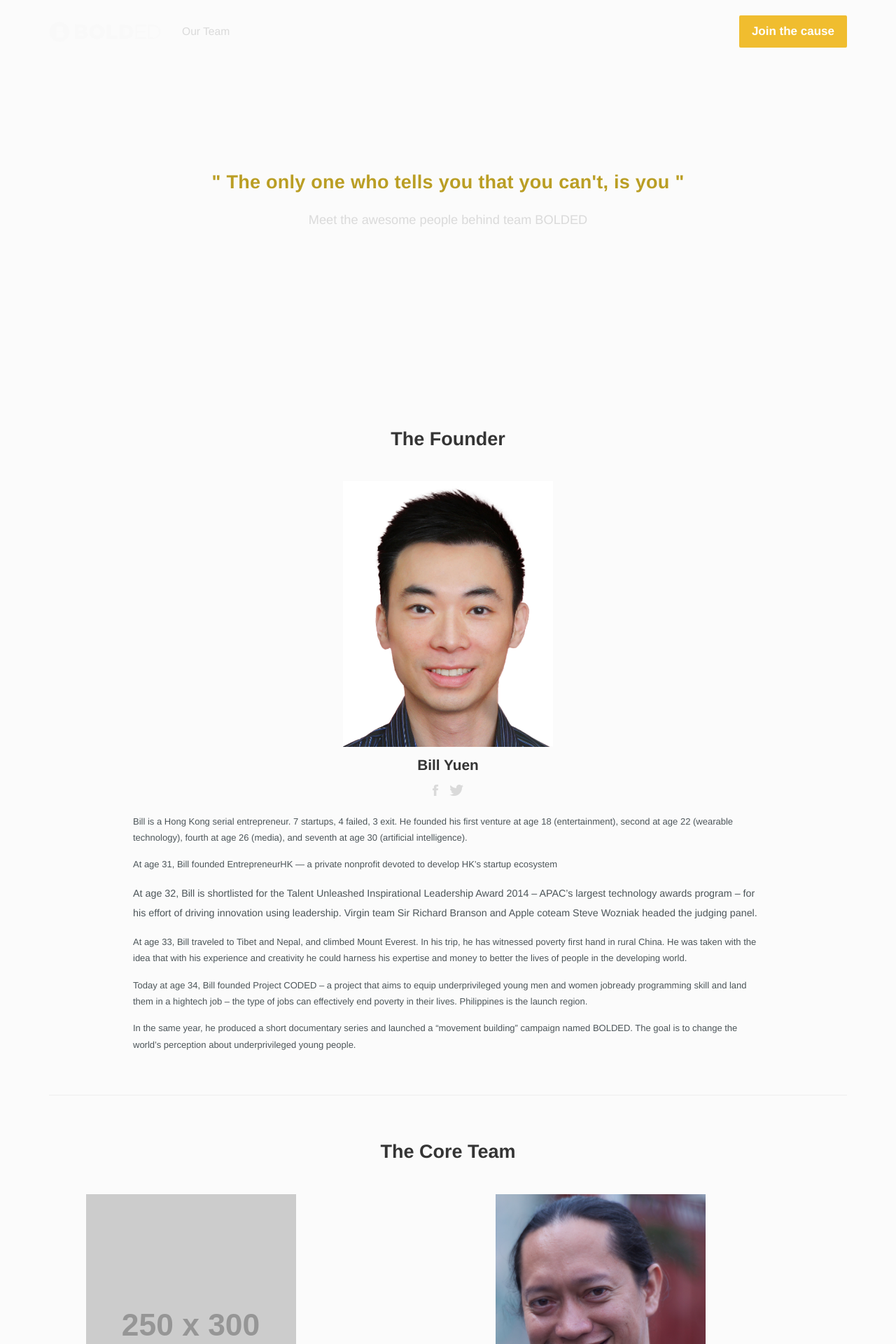
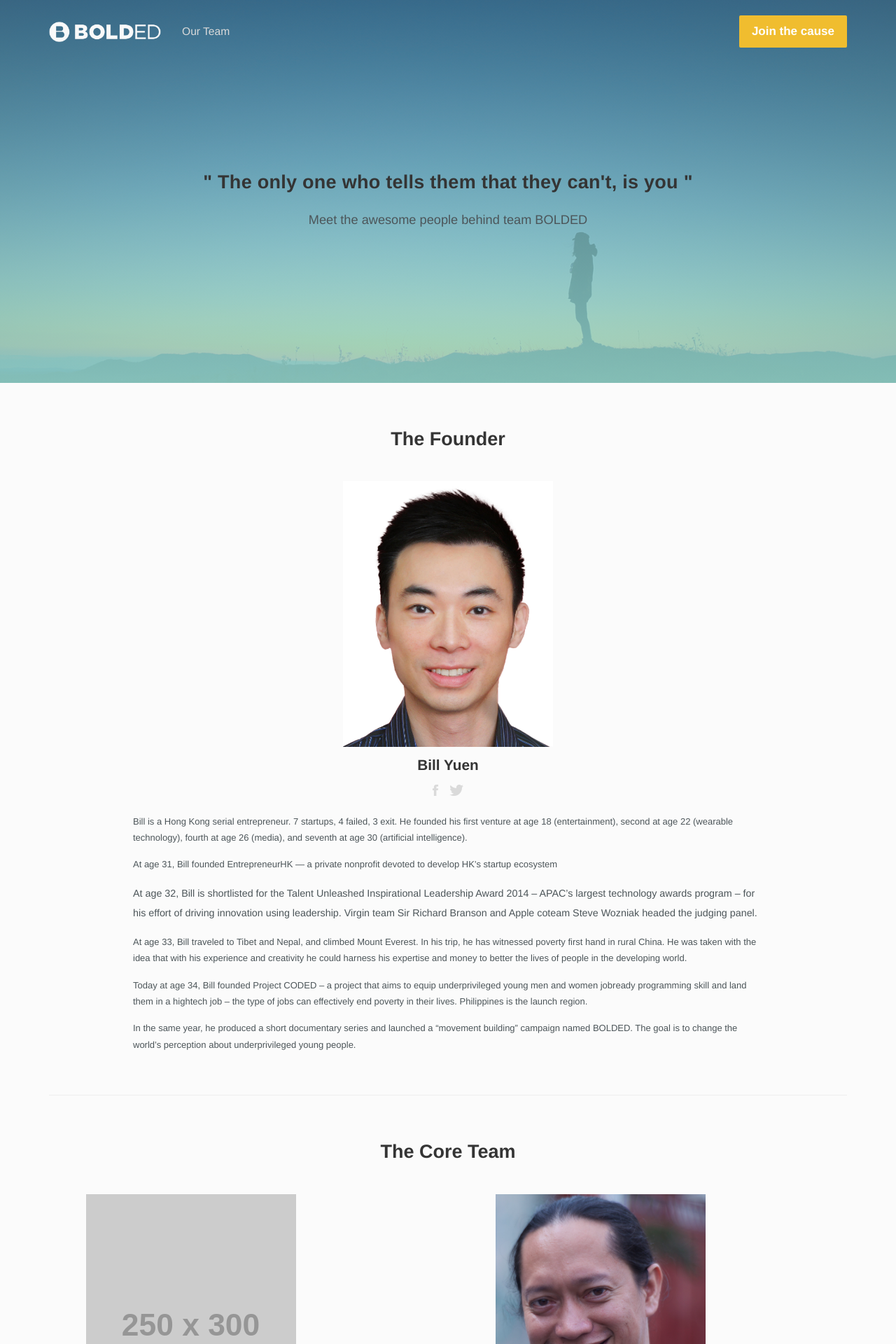
Before and after one commit to codedred/bolded, a Jekyll site: the page built from team.html, in a window 1280 px wide. Shown: the top 1920 px of the page at 70% size. Built offline with Jekyll 4.4.1, drawn with Linux system fonts in a browser that asks for light colours; nearby versions of some CDN libraries; some web fonts are replaced.

Commit message:
fixes hero section of the team page

```diff
--- a/_layouts/team.html
+++ b/_layouts/team.html
@@ -11,7 +11,7 @@
       <div class="splash -team -large">
         <div class="container splash-container">
           <div class="splash-content -team">
-            <h2 class="splash-header ">" The only one who tells you that you can't, is you "</h2>
+            <h2 class="splash-header ">" The only one who tells them that they can't, is you "</h2>
             <p class="splash-text">Meet the awesome people behind team BOLDED</p>
           </div>
         </div>
--- a/_sass/components/_splash.scss
+++ b/_sass/components/_splash.scss
@@ -33,8 +33,12 @@
         text-align: center;
         max-width: none;
       }
+
+      .splash-header { color: $black; }
+
       .splash-text {
         font-size: 1.4em;
+        color: $gray;
       }
     }
   }
@@ -89,7 +93,7 @@
   }
 
   &.-team {
-    background: llinear-gradient(to bottom, rgba(8, 80, 120, 0.60), rgba(133, 216, 206, 0.70)), url(../assets/images/splash_team.jpg) bottom center no-repeat;
+    background: linear-gradient(to bottom, rgba(8, 80, 120, 0.60), rgba(133, 216, 206, 0.70)), url(../assets/images/splash_team.jpg) bottom center no-repeat;
     @include background-size(cover);
   }
 
--- a/_sass/utils/_type.scss
+++ b/_sass/utils/_type.scss
@@ -1,6 +1,6 @@
 h1, h2, h3, h4, h5, h6 {
   font-family: 'jubilat', 'Helvetica Neue', 'Arial', sans-serif;
-  font-weight: 700;
+  font-weight: 600;
   line-height: 1.5;
   color: $black;
 }
```
